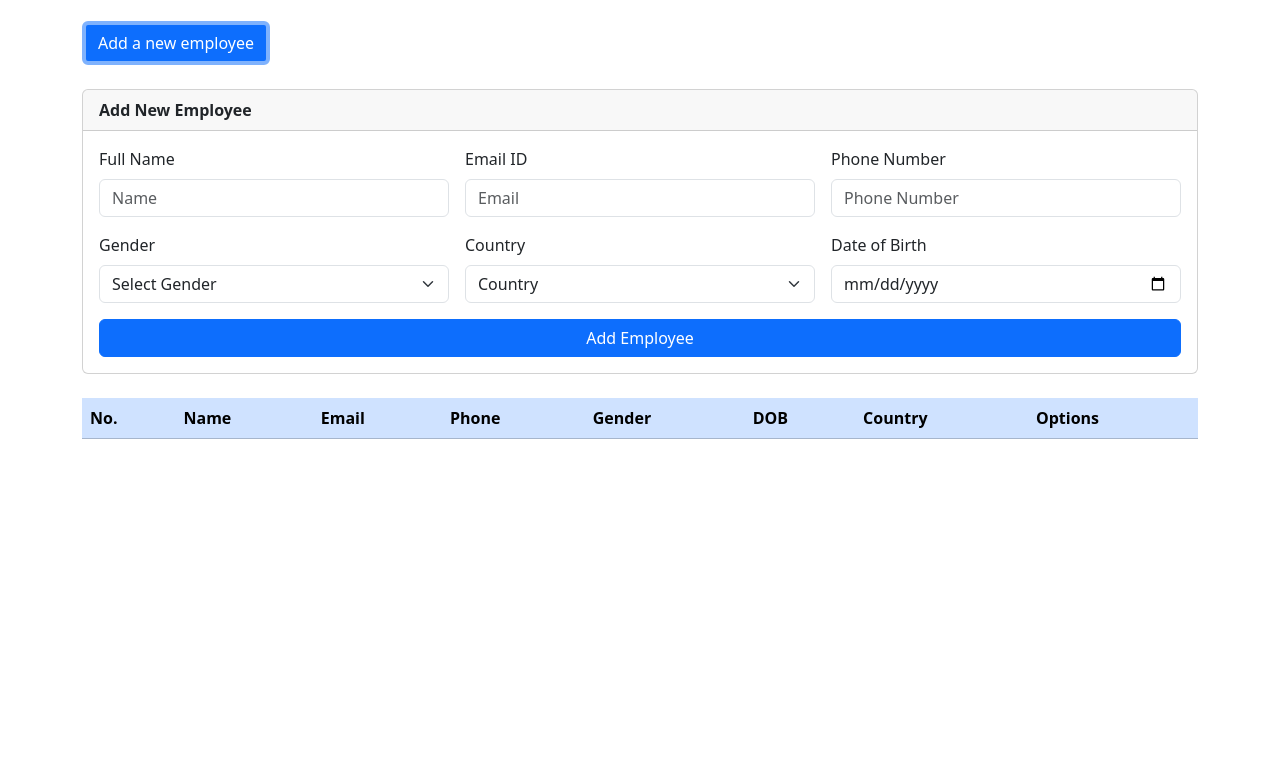
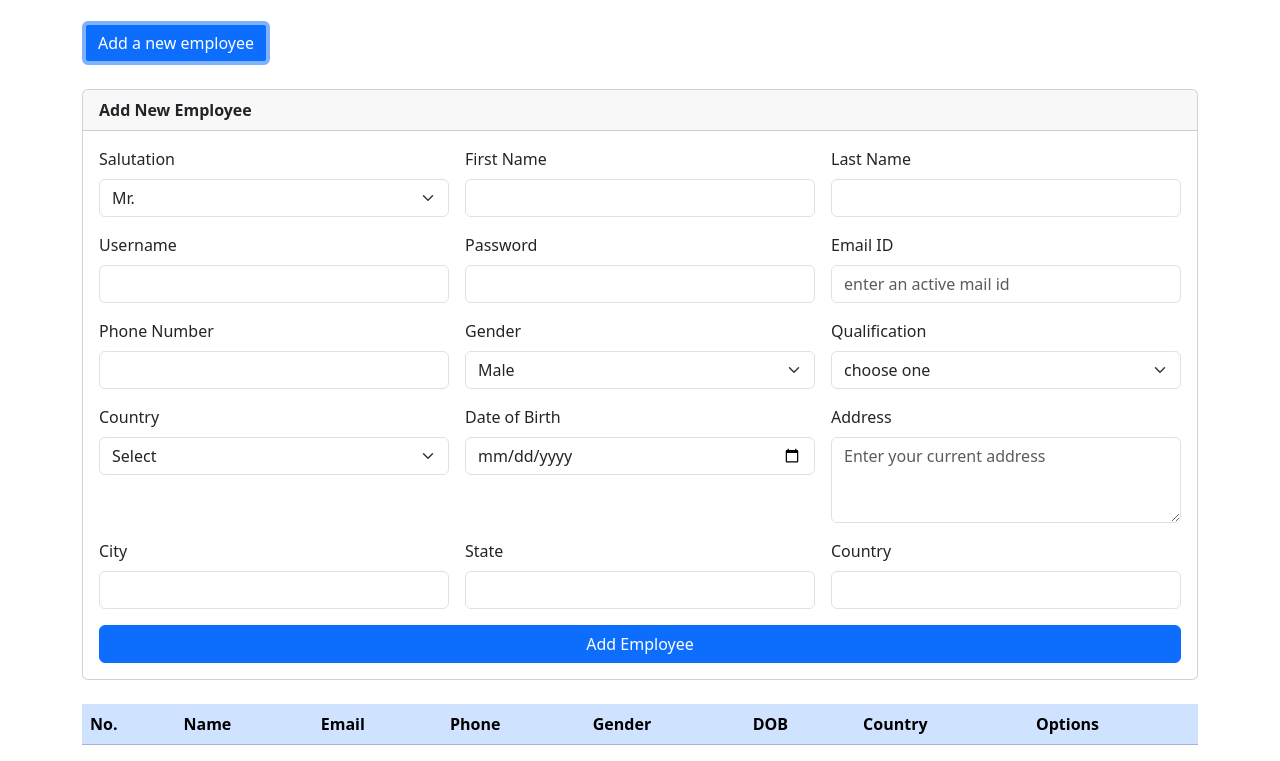
Before and after one commit to abythomas300/employee-management-system, a plain HTML site: page index.html in a window 1280 px wide. Both pictures are taken after a click on the button "Add a new employee". Shown: the part 73-834 px from the top of the page. Before the commit the page ends 800 px from the top, so only its background shows below. Drawn offline with nearby package versions, Linux system fonts and the light colour scheme; no server answers.

Commit message:
feat(form): add more mandatory input fields

```diff
--- a/index.html
+++ b/index.html
@@ -31,31 +31,56 @@
               <form id="employeeForm">
                 <div class="row g-3">
                   <div class="col-md-4">
-                    <label for="name" class=" form-label">Full Name</label>
-                    <input type="text" id="name" class="form-control" placeholder="Name" required />
+                    <label for="phoneno" class=" form-label">Salutation</label>
+                     <select class="form-select">
+                        <option value="Mr.">Mr.</option>
+                        <option value="Mrs.">Mrs.</option>
+                     </select>
+                  </div>
+                  <div class="col-md-4">
+                    <label for="fname" class=" form-label">First Name</label>
+                    <input type="text" id="fname" class="form-control" required />
+                  </div>
+                  <div class="col-md-4">
+                    <label for="lastname" class=" form-label">Last Name</label>
+                    <input type="text" id="lastname" class="form-control" required />
+                  </div>
+                  <div class="col-md-4">
+                    <label for="username" class="form-label">Username</label>
+                    <input type="text" class="form-control" id="username" required>
+                  </div>
+                  <div class="col-md-4">
+                    <label for="password" class="form-label">Password</label>
+                    <input type="password" class="form-control" id="password" required>
                   </div>
                   <div class="col-md-4">
                     <label for="email" class=" form-label">Email ID</label>
-                    <input type="email" id="email" class="form-control" placeholder="Email" required />
+                    <input type="email" id="email" class="form-control" placeholder="enter an active mail id" required />
                   </div>
                   <div class="col-md-4">
                     <label for="phoneno" class=" form-label">Phone Number</label>
-                    <input type="tel" id="phoneno" class="form-control" placeholder="Phone Number" required />
+                    <input type="tel" id="phoneno" class="form-control" required />
                   </div>
                   <div class="col-md-4">
-                    <!-- <input type="text" id="gender" class="form-control" placeholder="Gender" required /> -->
                      <label for="phoneno" class=" form-label">Gender</label>
-                     <select class="form-select">
-                        <option value="">Select Gender</option>
-                        <option value="male">Male</option>
-                        <option value="female">Female</option>
+                     <select class="form-select" required>
+                        <option value="Male">Male</option>
+                        <option value="Female">Female</option>
                      </select>
                   </div>
                   <div class="col-md-4">
-                    <!-- <input type="text" id="country" class="form-control" placeholder="Country" required /> -->
+                    <label for="qualification" class=" form-label">Qualification</label>
+                     <select class="form-select" required>
+                        <option value="">choose one</option>
+                        <option value="Bachelor's Degree">Bachelor's Degree</option>
+                        <option value="Master's Degree">Master's Degree</option>
+                        <option value="Self taught">Self taught</option>
+                     </select>
+                  </div>
+                  <div class="col-md-4">
                      <label for="country" class=" form-label">Country</label>
                      <select class="form-select" id="country" required>
-                        <option value="">Country</option>
+                        <option value="">Select</option>
                         <option value="India">India</option>
                         <option value="United States">United States</option>
                         <option value="Japan">Japan</option>
@@ -67,6 +92,22 @@
                   <div class="col-md-4">
                     <label for="dob" class="form-label">Date of Birth</label>
                     <input type="date" id="dob" class="form-control" placeholder="Date of Birth" required />
+                  </div>
+                  <div class="col-md-4">
+                    <label for="address" class="form-label">Address</label>
+                    <textarea class="form-control" id="address" rows="3" placeholder="Enter your current address" required></textarea>
+                  </div>
+                  <div class="col-md-4">
+                    <label for="city" class="form-label">City</label>
+                    <input type="text" class="form-control" id="city" required>
+                  </div>
+                  <div class="col-md-4">
+                    <label for="state" class="form-label">State</label>
+                    <input type="text" class="form-control" id="state" required>
+                  </div>
+                  <div class="col-md-4">
+                    <label for="country" class="form-label">Country</label>
+                    <input type="text" class="form-control" id="country" required>
                   </div>
                   <div class="d-grid">
                     <button type="submit" class="btn btn-primary">Add Employee</button>
```
